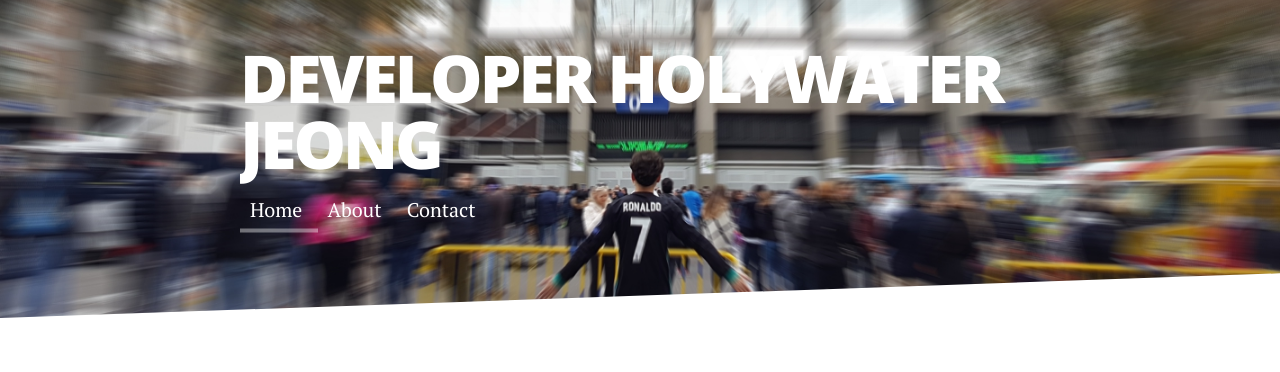
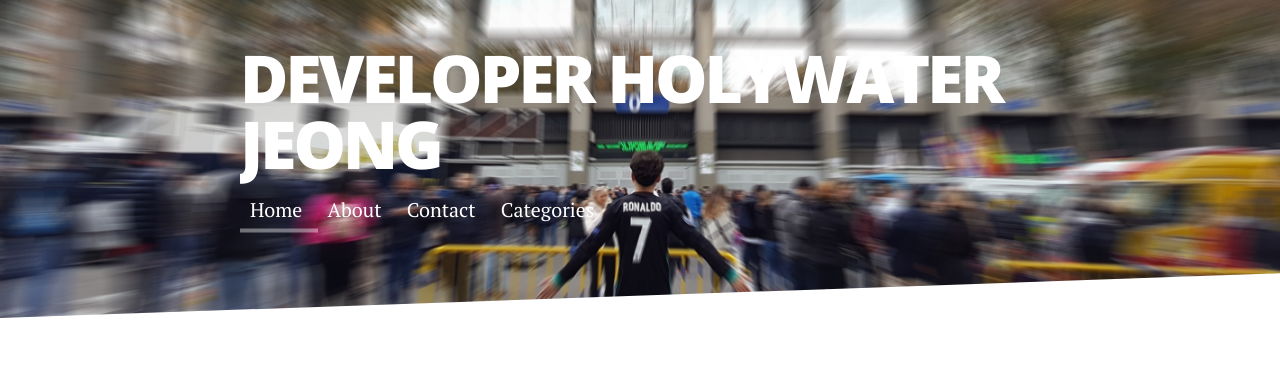
Before and after one commit to Holywater-Jeong/Holywater-Jeong.github.io, a Jekyll site: the page built from index.html, in a window 1280 px wide and 900 px high. Shown: the top 372 px of the window. Built offline with Jekyll 4.4.1, drawn with Linux system fonts in a browser that asks for light colours; nearby versions of some CDN libraries; the list of posts is cut into pages by our own code.

Commit message:
카테고리 메뉴 추가

```diff
--- a/_config.yml
+++ b/_config.yml
@@ -18,6 +18,8 @@ navigation:
    url: /about
  - title: Contact
    url: /contact
+ - title: Categories
+   url: /categories
 
 social:
    github: holywater-jeong
```
